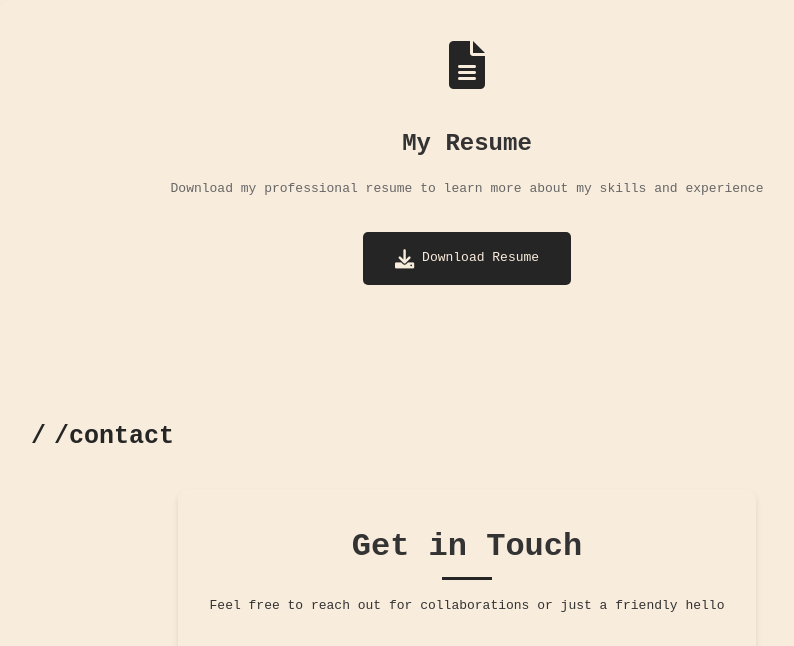
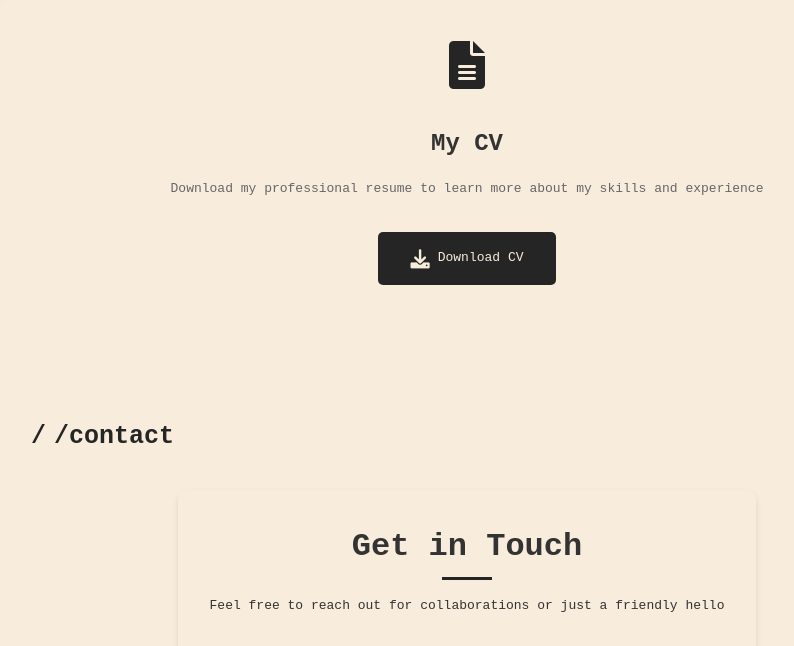
Before and after one commit to CodinWaffle/Portfolio, a plain HTML site: page index.html in a window 1280 px wide. Shown: the part 2240-2886 px from the top of the page, without its empty margins (173-967 px from the left). Drawn offline with nearby package versions, Linux system fonts and the light colour scheme.

Commit message:
Update index.html

```diff
--- a/index.html
+++ b/index.html
@@ -182,12 +182,12 @@
                 <div class="resume-icon">
                     <i class="fas fa-file-alt"></i>
                 </div>
-                <h3>My Resume</h3>
+                <h3>My CV</h3>
                 <p>Download my professional resume to learn more about my skills and experience</p>
                 <div class="resume-download">
                     <a href="/Resume/Resume.pdf" download class="download-btn">
                         <i class="fas fa-download"></i>
-                        <span>Download Resume</span>
+                        <span>Download CV</span>
                     </a>
                 </div>
             </div>
```
